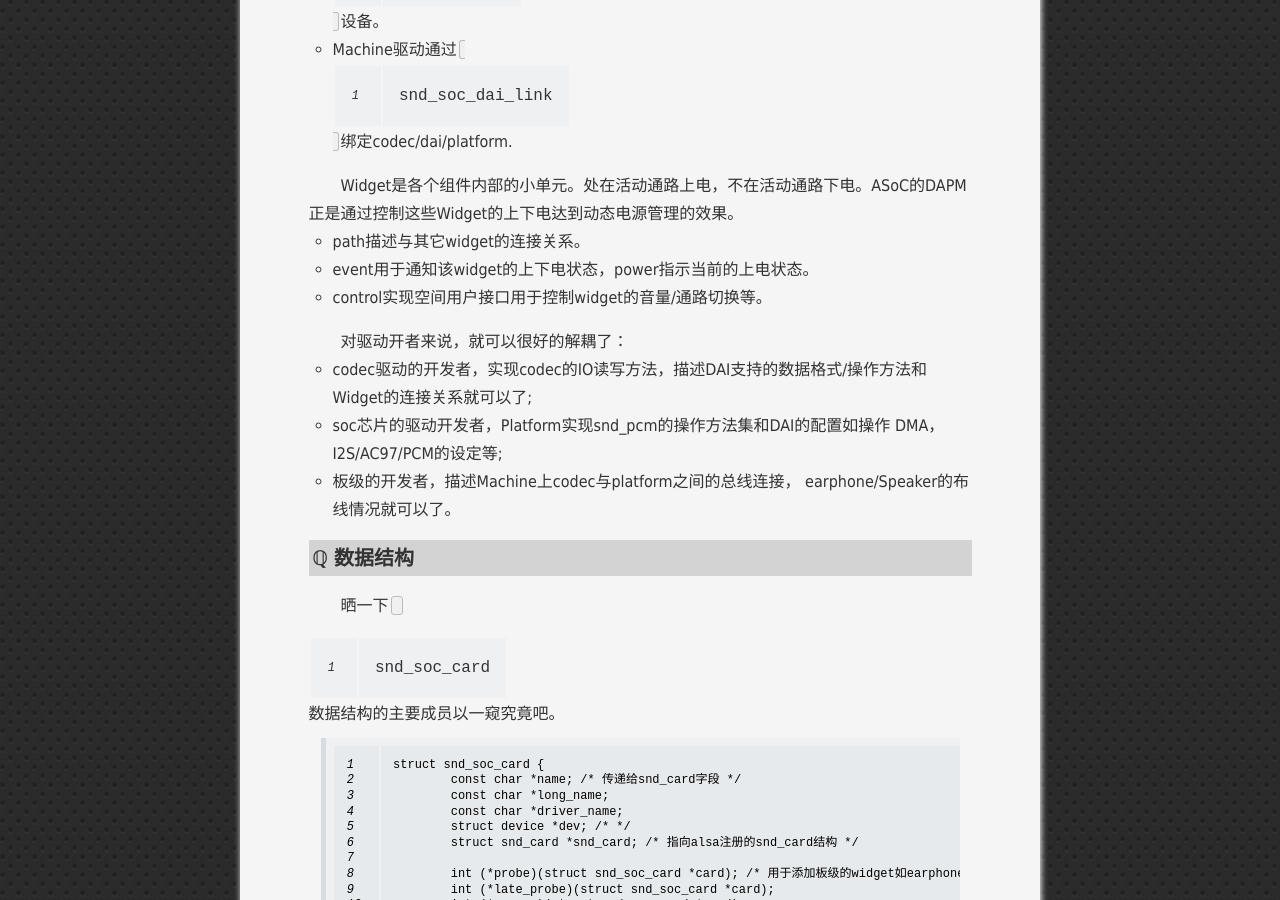
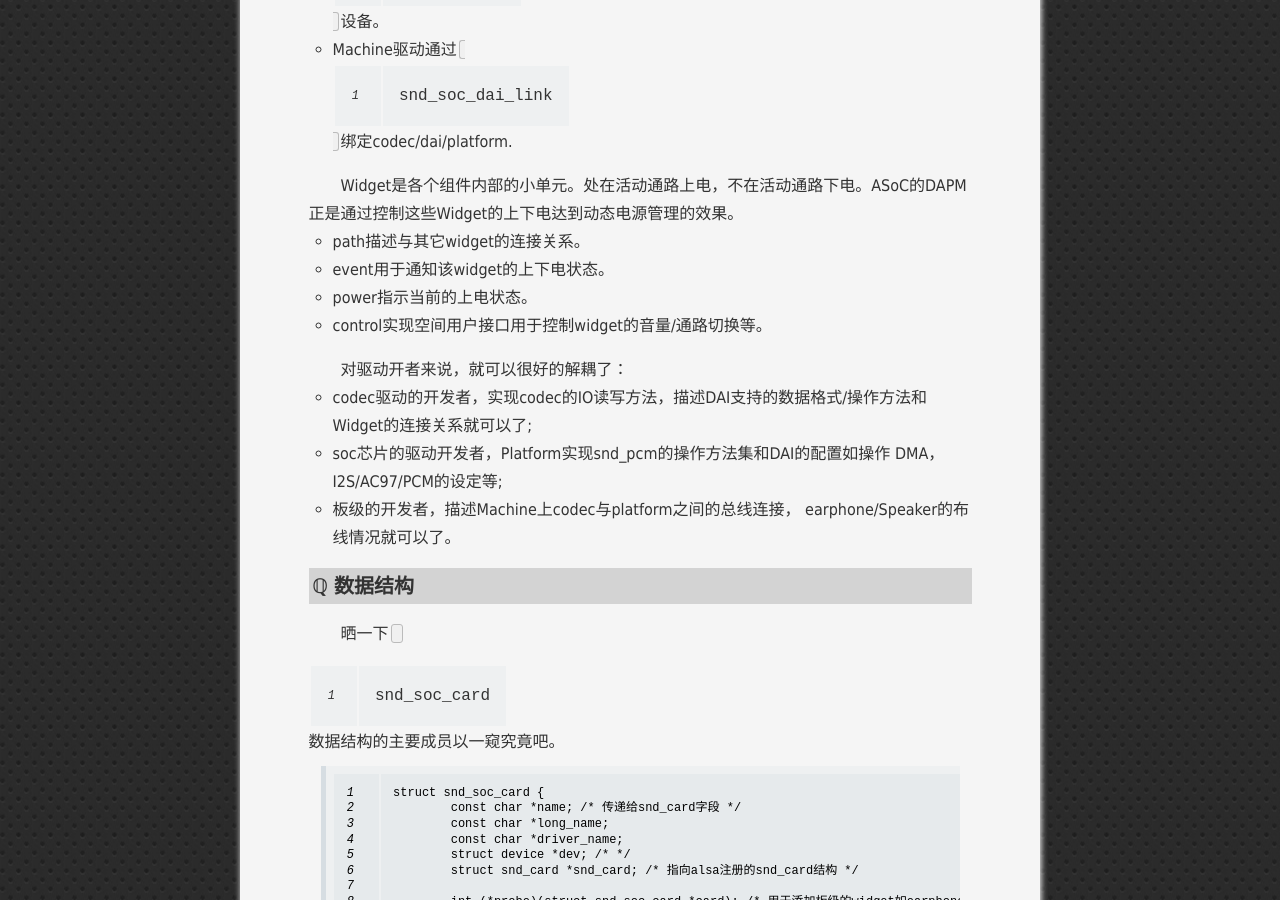
Before and after one commit to alivepea/alivepea.github.com, a Jekyll site: the page built from _posts/2014-01-17-alsa-asoc.md, in a window 1280 px wide and 900 px high, scrolled down 1739 px. Built offline with Jekyll 4.4.1, drawn with Linux system fonts in a browser that asks for light colours.

```diff
--- a/_posts/2014-01-17-alsa-asoc.md
+++ b/_posts/2014-01-17-alsa-asoc.md
@@ -45,7 +45,8 @@ Widget是各个组件内部的小单元。处在活动通路上电，不在活
 正是通过控制这些Widget的上下电达到动态电源管理的效果。
 
 - path描述与其它widget的连接关系。
-- event用于通知该widget的上下电状态，power指示当前的上电状态。
+- event用于通知该widget的上下电状态。
+- power指示当前的上电状态。
 - control实现空间用户接口用于控制widget的音量/通路切换等。
 
 对驱动开者来说，就可以很好的解耦了：
```
